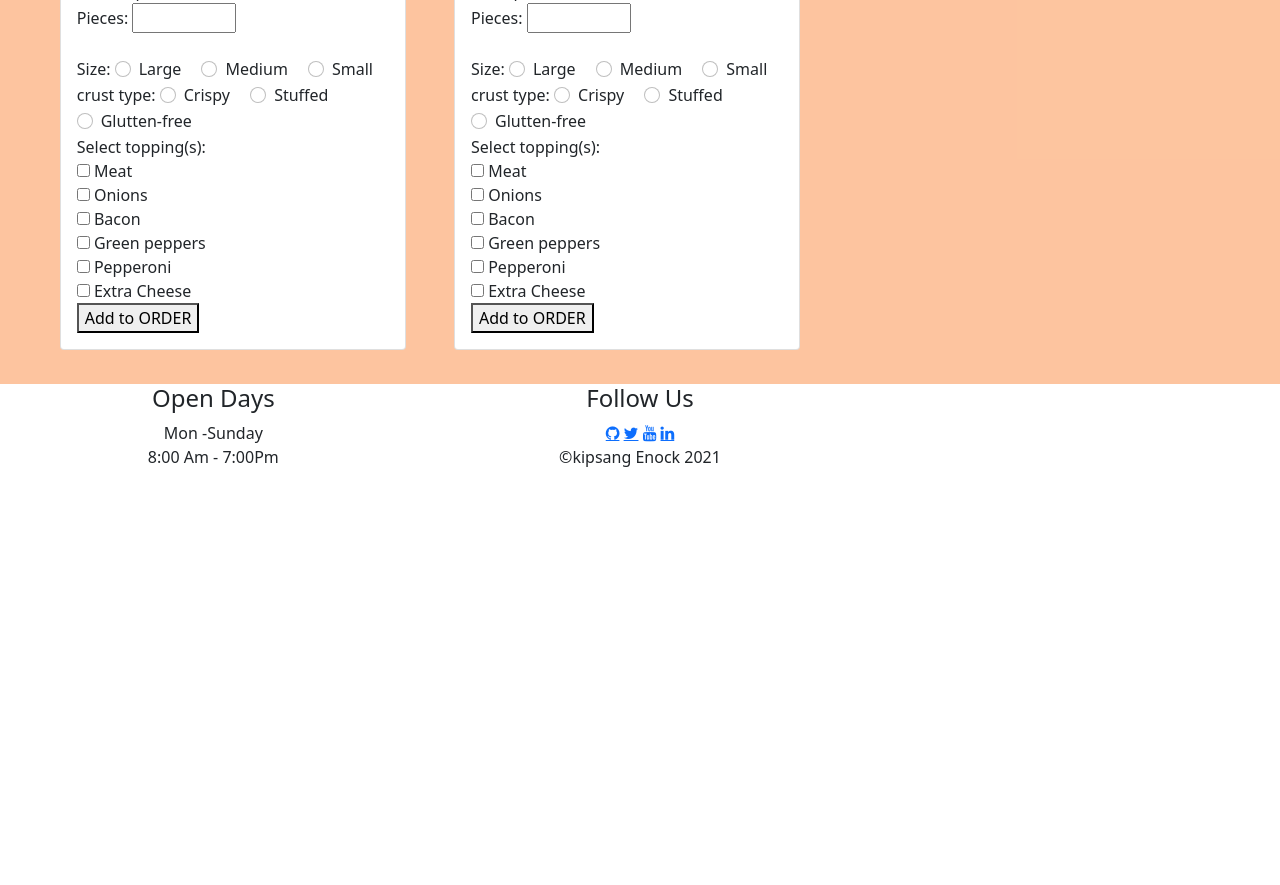
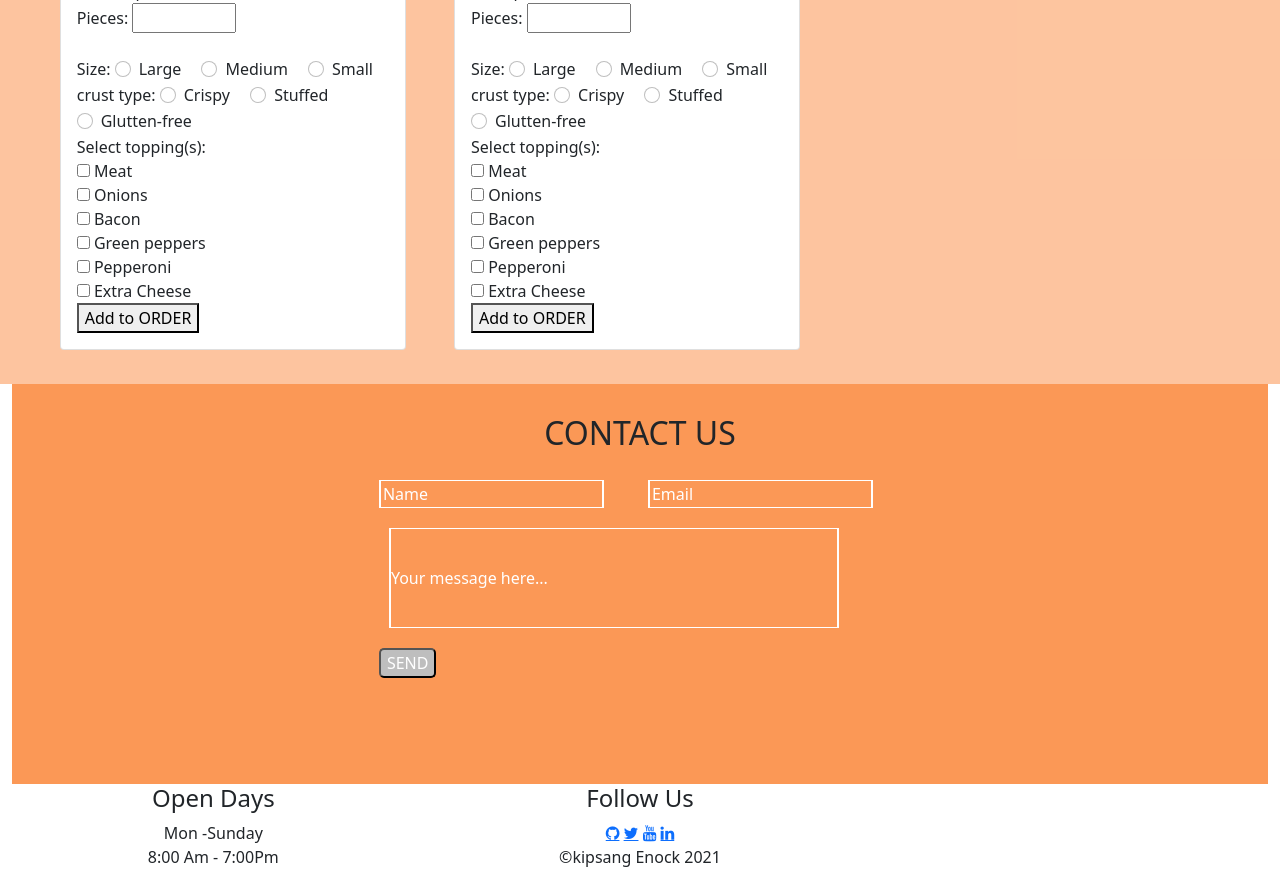
Before and after one commit to kipsang01/Pizza-inn-delivery, a plain HTML site: page index.html in a window 1280 px wide. Shown: the part 1620-2505 px from the top of the page. Before the commit the page ends 2105 px from the top, so only its background shows below. Drawn offline with nearby package versions, Linux system fonts and the light colour scheme; a web font is replaced by a local one.

Commit message:
Add contact form

```diff
--- a/css/styles.css
+++ b/css/styles.css
@@ -76,11 +76,11 @@
 }
 #orderpizza{
     padding: 10px;
-    background-color: rgb(250, 109, 15,0.4);;
+    background-color: rgb(250, 109, 15,0.4);
 }
 .pizza img{
     height: 200px;
-    width:200px;
+    width:300px;
 }
 .card-body{
     height: auto;
@@ -94,9 +94,41 @@ i{
 .delivery_details{
     display: none;
 }
-/*.content1,.content2,.content3{
-    display: none;
+.del{
+    margin-left: 20px;
 }
-/*.card-footer{
-    display: none;
-}*?/
+.contact-us{
+    height: 400px;
+    background-color: rgb(250, 109, 15,0.7);
+    padding-top:30px ;
+}
+#name, #email{
+    width: 40%;
+    margin:20px;
+    background:transparent;
+    border: 1px solid white;
+    border-left: 2px solid white;
+    border-right: 2px solid white;
+    color: white;
+}
+#message{
+    width: 80%;
+    height: 100px;
+    margin-left: 30px;
+    background:transparent;
+    border: 1px solid white;
+    border-left: 2px solid white;
+    border-right: 2px solid white;
+    padding: 0px;
+    color: white;
+}
+::placeholder {
+    color: white;
+    text-align: start;
+}
+#msg{
+    margin: 20px;
+    background-color: rgb(190, 190, 190);
+    color: white;
+    border-radius: 5px;
+}
--- a/index.html
+++ b/index.html
@@ -281,6 +281,7 @@
                     <div class="card-body">
                         <ul class="empty"></ul>
                     </div>
+                    <div class="del">
                     <div class="form-group">
                         <input type="checkbox" id="delivery" name="delivery" value="delivery">
                         <label for="delivery"> Delivery</label>
@@ -293,11 +294,21 @@
                             <input type="tel" class="col-6" name="phone" id="phone" pattern="[0-9]{10}">
                         </div>
                     </div>
+                    </div>
                     <div class="card-footer">
-                        Total: <span id="total"></span>Kshs.
+                        Total: Kshs. <span id="total"></span>.00
                     </div>
                 </div>
             </div>
+        </div>
+        <div class="container-fluid contact-us d-flex flex-column align-items-center">
+            <h2 class="text-center">CONTACT US</h2>
+            <form action="">
+                <input type="text" name="name" id="name" placeholder="Name">
+                <input type="email" name="email" id="email" placeholder="Email"><br>
+                <input type="text" name="message" id="message" placeholder="Your message here..."><br>
+                <button id="msg" type="submit">SEND</button>
+            </form>
         </div>
         <footer>
             <div class="row">
```
